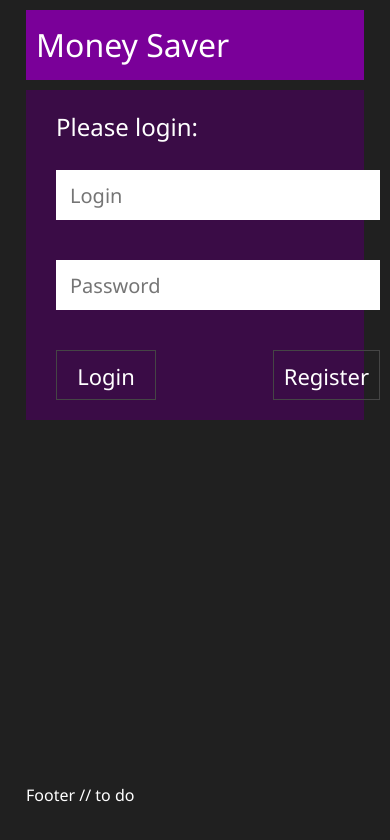
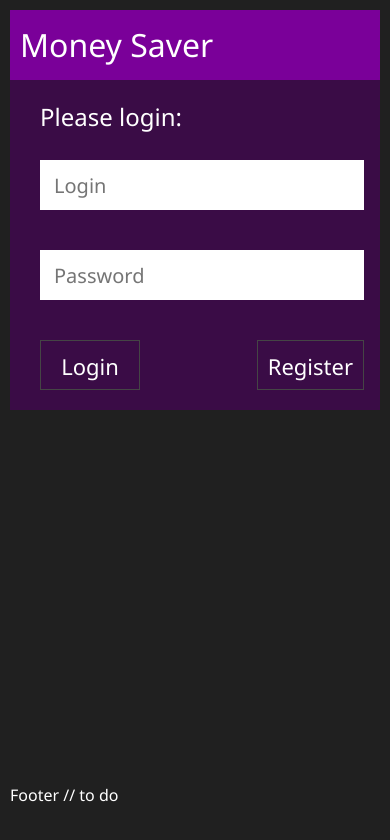
Before and after one commit to NevMem/MoneySaverWeb, a React (Create React App) app: page / in a window 390 px wide. Shown: the top 840 px of the page. Built offline with nearby package versions, Linux system fonts and the light colour scheme.

Commit message:
Some mobile style changes

```diff
--- a/src/main.css
+++ b/src/main.css
@@ -454,7 +454,8 @@ table {
     }
 
     .wrapper {
-        grid-template-columns: repeat(3, 3px) repeat(10, 1fr) repeat(3, 3px);
+        grid-template-columns: repeat(3, 5px) repeat(10, 1fr) repeat(3, 5px);
+        grid-gap: 0px;
     }
 
     .login-form {
```
